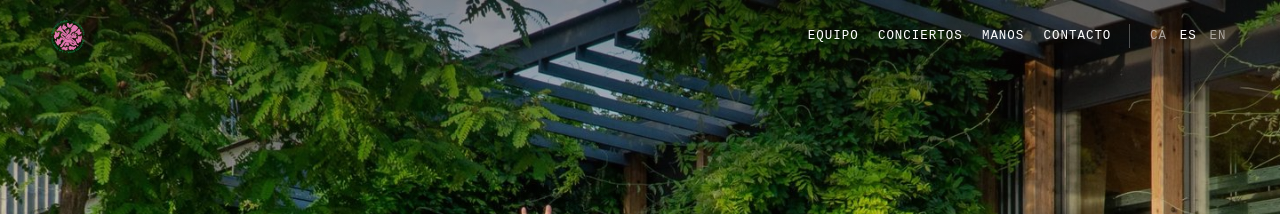
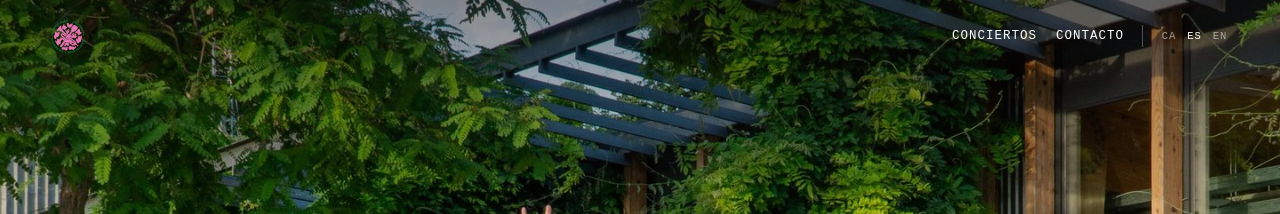
Before and after one commit to ciaVENDAVAL/lasenyal-web, a Jekyll site: the page built from index.html, in a window 1280 px wide. Shown: the top 214 px of the page. Built offline with Jekyll 4.4.1, drawn with Linux system fonts in a browser that asks for light colours; some web fonts are replaced.

Commit message:
Header top row: only Concerts and Contact, smaller CA ES EN
Members and Hands stay in the menu panel (after scrolling) and on the home page.

Co-Authored-By: Claude Opus 5.5 <noreply@anthropic.com>
Claude-Session: https://claude.ai/code/session_01K1UFr88fKhhHsapkPGERHo

```diff
--- a/_layouts/default.html
+++ b/_layouts/default.html
@@ -40,7 +40,7 @@
     </a>
     <div class="top__links">
       <nav class="nav" aria-label="{{ t.menu }}">
-        {%- assign navkeys = "members,concerts,hands" | split: "," -%}
+        {%- assign navkeys = "concerts" | split: "," -%}
         {%- for k in navkeys %}
         <a href="{{ L.pages[k] | relative_url }}"{% if page.ref == k %} aria-current="page"{% endif %}>{{ t.nav[k] }}</a>
         {%- endfor %}
--- a/assets/css/main.css
+++ b/assets/css/main.css
@@ -57,7 +57,7 @@ p { margin: 0 0 1em; }
 .nav a, .langs a { font: 400 .78rem/1 var(--mono); letter-spacing: .08em; text-transform: uppercase; color: var(--ink); text-decoration: none; }
 .nav a[aria-current], .nav a:hover { color: var(--pink); }
 .langs { display: flex; gap: .1rem; padding-left: .9rem; border-left: 1px solid rgb(240 237 235 / .3); }
-.langs a { padding: .35rem .35rem; color: rgb(240 237 235 / .6); }
+.langs a { padding: .35rem .3rem; color: rgb(240 237 235 / .6); font-size: .66rem !important; }
 .langs a[aria-current] { color: var(--ink); }
 .langs a:hover { color: var(--pink); }
 
@@ -104,7 +104,8 @@ html.is-scrolled .menu-btn { opacity: 1; visibility: visible; transform: none; t
 
 /* touch screens: bigger targets (at least 44px) */
 @media (pointer: coarse) {
-  .nav a, .langs a { display: inline-grid; place-items: center; min-height: 44px; min-width: 44px; padding: 0 .55rem; font-size: .85rem; }
+  .nav a { display: inline-grid; place-items: center; min-height: 44px; min-width: 44px; padding: 0 .55rem; font-size: .85rem; }
+  .langs a { display: inline-grid; place-items: center; min-height: 36px; min-width: 34px; padding: 0 .2rem; }
   .nav { gap: .3rem; }
 }
 
@@ -114,11 +115,9 @@ html.is-scrolled .menu-btn { opacity: 1; visibility: visible; transform: none; t
   .brand span { display: none; }
   .top__links { display: contents; }
   .langs { order: 2; margin-left: auto; border: 0; padding: 0; gap: .3rem; }
-  .langs a { display: grid; place-items: center; min-width: 44px; min-height: 44px; padding: 0; font-size: .85rem; letter-spacing: .04em;
-    border: 1px solid rgb(240 237 235 / .3); background: rgb(12 4 4 / .45); color: var(--ink); }
-  .langs a[aria-current] { background: var(--ink); border-color: var(--ink); color: var(--bg); }
-  .nav { order: 3; flex: 1 0 100%; display: grid; grid-template-columns: repeat(3, 1fr); gap: .35rem; }
-  .nav__contact { display: none !important; }   /* phones: contact is in the menu and the footer */
+  .langs a { display: grid; place-items: center; min-width: 34px; min-height: 36px; padding: 0; font-size: .68rem; letter-spacing: .06em; color: rgb(240 237 235 / .65); }
+  .langs a[aria-current] { color: var(--ink); text-decoration: underline; text-underline-offset: .3em; }
+  .nav { order: 3; flex: 1 0 100%; display: grid; grid-template-columns: repeat(2, 1fr); gap: .35rem; }
   .nav a { display: grid; place-items: center; min-height: 48px; padding: 0 .3rem; font-size: .8rem; letter-spacing: .04em; text-align: center;
     border: 1px solid rgb(240 237 235 / .3); background: rgb(12 4 4 / .45); }
   .nav a[aria-current] { background: var(--pink); border-color: var(--pink); color: var(--bg); }
```
